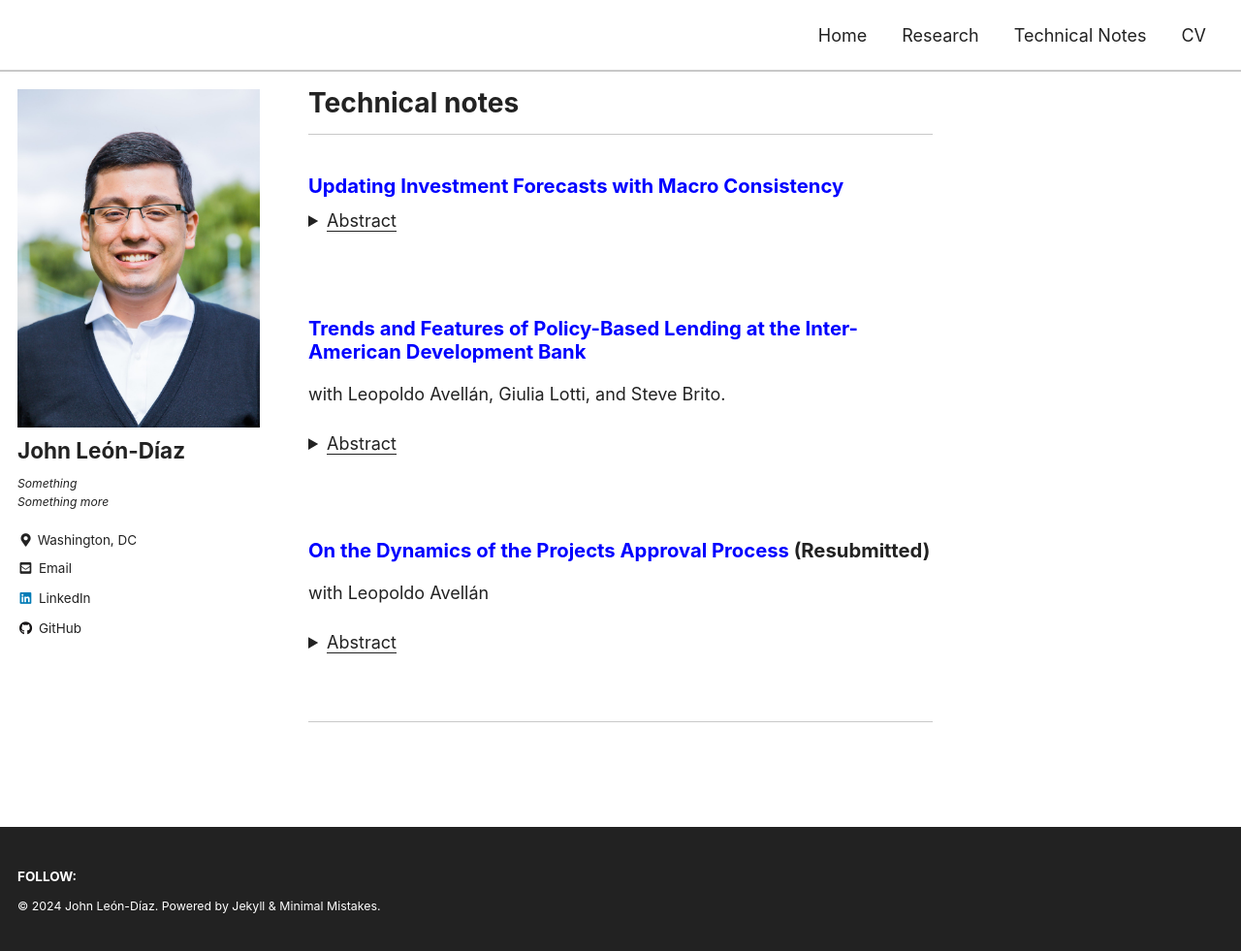
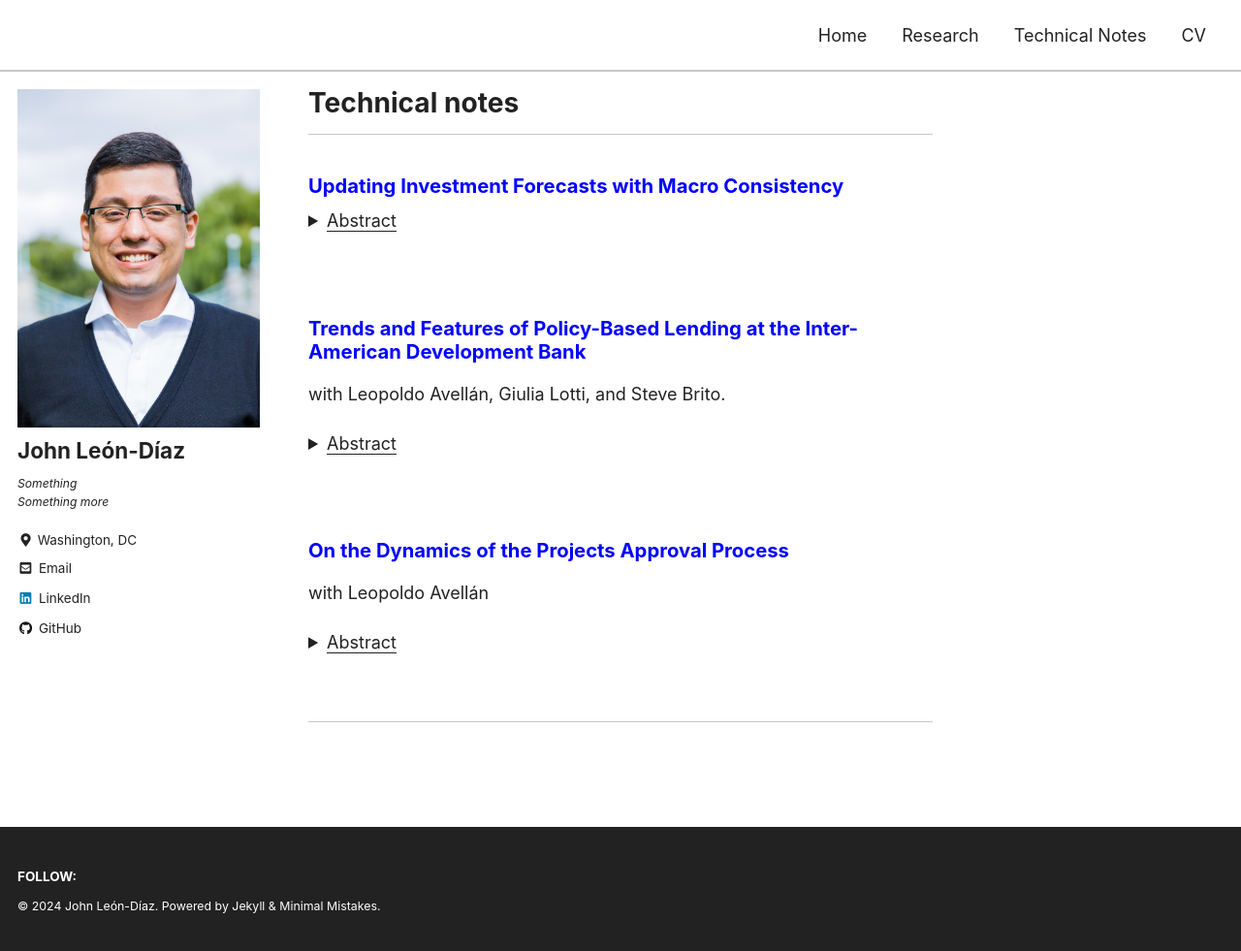
Before and after one commit to jleondia/jleondia.github.io, a Jekyll site: the page built from _pages/technical_notes.md, in a window 1280 px wide and 981 px high. Shown: the whole window at 97% size. Built offline with Jekyll 4.4.1, drawn with Linux system fonts in a browser that asks for light colours; cached includes are drawn as plain includes.

Commit message:
Update technical_notes.md

```diff
--- a/_pages/technical_notes.md
+++ b/_pages/technical_notes.md
@@ -26,7 +26,7 @@ with Leopoldo Avellán, Giulia Lotti, and Steve Brito.
 </p>
 </details> <br>
 
-### [On the Dynamics of the Projects Approval Process](https://publications.iadb.org/en/preventing-sudden-stops-in-net-capital-flows) (Resubmitted)
+### [On the Dynamics of the Projects Approval Process](https://publications.iadb.org/en/preventing-sudden-stops-in-net-capital-flows)
 with Leopoldo Avellán
 <details>
     <summary><u>Abstract</u></summary><p>
```
